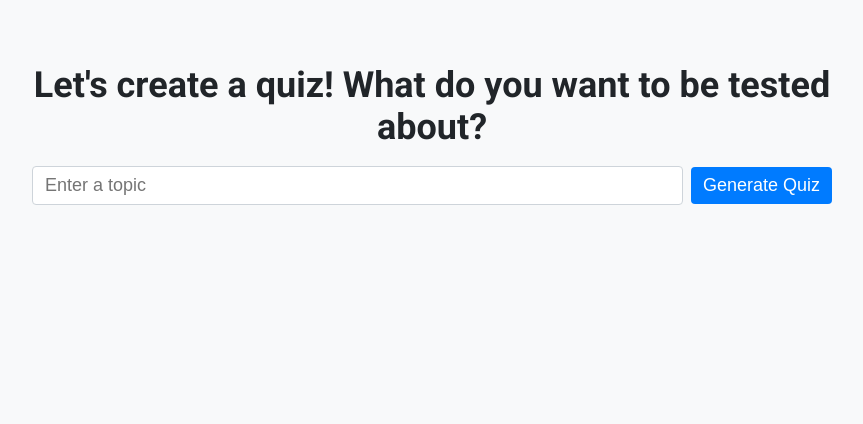
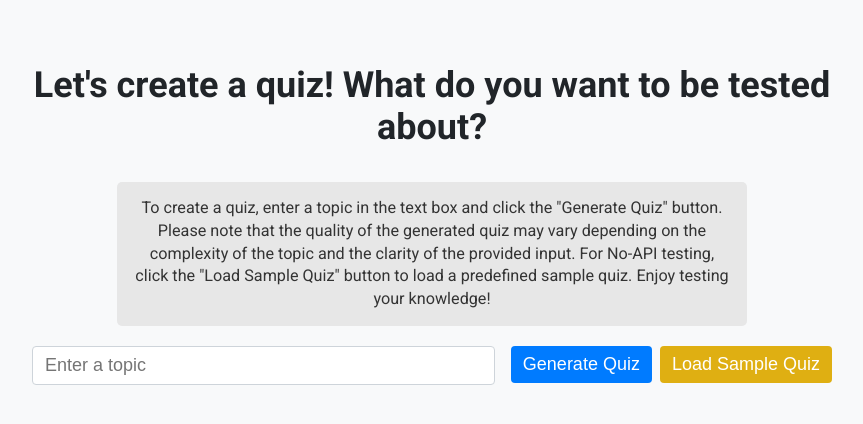
Before and after one commit to Chrisdalbano/quizmegpt, a Vue app: page / in a window 1280 px wide. Shown: the top 424 px of the page, without its empty margins (208-1071 px from the left). Built offline with nearby package versions, Linux system fonts and the light colour scheme.

Commit message:
added more styling and instructions

```diff
--- a/src/App.vue
+++ b/src/App.vue
@@ -2,10 +2,21 @@
   <div id="app">
     <div class="container">
       <h1>Let's create a quiz! What do you want to be tested about?</h1>
+      <p class="instructions">
+        To create a quiz, enter a topic in the text box and click the "Generate
+        Quiz" button. Please note that the quality of the generated quiz may
+        vary depending on the complexity of the topic and the clarity of the
+        provided input. For No-API testing, click the "Load Sample Quiz" button
+        to load a predefined sample quiz. Enjoy testing your knowledge!
+      </p>
       <div class="input-container">
         <input type="text" v-model="quizTopic" placeholder="Enter a topic" />
         <button @click="generateQuiz">Generate Quiz</button>
+        <button @click="loadSampleQuiz" class="sample-button">
+          Load Sample Quiz
+        </button>
       </div>
+
       <p class="error-message">{{ errorMessage }}</p>
       <div v-if="loading" class="loading-spinner"></div>
     </div>
@@ -31,6 +42,36 @@
 import axios from "axios";
 import QuizComponent from "./components/QuizComponent.vue";
 import ResultsComponent from "./components/ResultsComponent.vue";
+
+const sampleQuiz = [
+  {
+    question: "What is the capital of France?",
+    options: [
+      { text: "A. Paris", value: "A" },
+      { text: "B. London", value: "B" },
+      { text: "C. Madrid", value: "C" },
+    ],
+    correctAnswer: "A",
+  },
+  {
+    question: "Which language is primarily used for web development?",
+    options: [
+      { text: "A. Python", value: "A" },
+      { text: "B. JavaScript", value: "B" },
+      { text: "C. C++", value: "C" },
+    ],
+    correctAnswer: "B",
+  },
+  {
+    question: "What is the largest planet in our solar system?",
+    options: [
+      { text: "A. Earth", value: "A" },
+      { text: "B. Jupiter", value: "B" },
+      { text: "C. Mars", value: "C" },
+    ],
+    correctAnswer: "B",
+  },
+];
 
 export default {
   name: "App",
@@ -59,6 +100,11 @@ export default {
   },
 
   methods: {
+    loadSampleQuiz() {
+      this.quizQuestions = sampleQuiz;
+      this.quizGenerated = true;
+      this.resultsShown = false;
+    },
     async callApi(prompt) {
       const apiKey = process.env.VUE_APP_CHATGPT_API_KEY;
       const response = await axios.post(
@@ -210,6 +256,8 @@ input[type="text"] {
 }
 
 button {
+  margin-left: 8px;
+  margin-bottom: 2px;
   font-size: 1rem;
   font-weight: 500;
   padding: 8px 12px;
@@ -221,8 +269,12 @@ button {
   transition: background-color 0.2s ease;
 }
 
+.sample-button {
+  background-color: rgb(223, 175, 18);
+}
+
 button:hover {
-  background-color: #0056b3;
+  background-color: #4e4e4e;
 }
 
 @media (max-width: 480px) {
@@ -259,4 +311,16 @@ button:hover {
   color: red;
   margin-top: 10px;
 }
+
+.instructions {
+  display: inline-block;
+  background-color: #e7e7e7;
+  padding: 15px;
+  border-radius: 5px;
+  font-size: 0.9rem;
+  line-height: 1.4;
+  margin-bottom: 20px;
+  max-width: 600px;
+  color: #333;
+}
 </style>
--- a/src/components/QuizComponent.vue
+++ b/src/components/QuizComponent.vue
@@ -1,8 +1,8 @@
 <template>
   <div class="quiz-component">
-    <div v-if="currentQuestionIndex < questions.length">
-      <p>{{ questions[currentQuestionIndex].question }}</p>
-      <div v-for="(option, optionIndex) in questions[currentQuestionIndex].options" :key="optionIndex">
+    <div class="question-wrapper" v-if="currentQuestionIndex < questions.length">
+      <p><b>{{ questions[currentQuestionIndex].question }}</b></p>
+      <div class="choice" v-for="(option, optionIndex) in questions[currentQuestionIndex].options" :key="optionIndex">
         <input
           type="radio"
           :name="'question' + currentQuestionIndex"
@@ -11,9 +11,9 @@
         />
         <label>{{ option.text }}</label>
       </div>
-      <button @click="nextQuestion" v-if="currentQuestionIndex < questions.length - 1">Next Question</button>
-      <button @click="submitAnswers" v-else>Submit</button>
     </div>
+    <button @click="nextQuestion" v-if="currentQuestionIndex < questions.length - 1">Next Question</button>
+    <button @click="submitAnswers" v-else>Submit</button>
   </div>
 </template>
 
@@ -56,19 +56,19 @@ export default {
   width: 100%;
 }
 
-.question {
+.question-wrapper {
+  background-color: #f3f3f3;
+  padding: 15px;
+  border-radius: 5px;
   margin-bottom: 20px;
+  width: 100%;
+  max-width: 600px;
 }
 
-.question-text {
-  font-size: 1.1rem;
-  margin-bottom: 5px;
-}
-
-.option {
+.choice {
   display: flex;
   align-items: center;
-  margin-bottom: 5px;
+  margin-bottom: 10px;
 }
 
 .option input {
```
